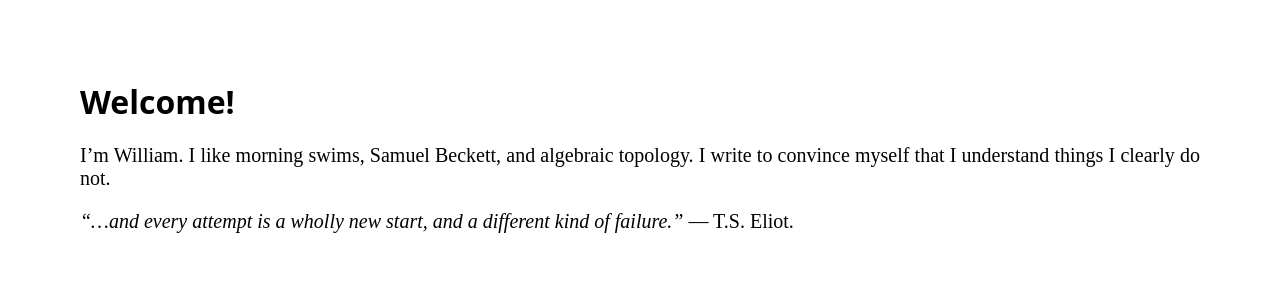
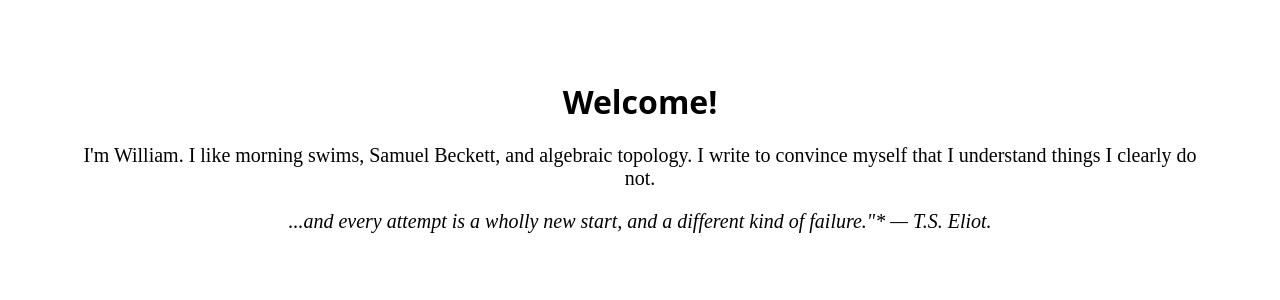
Before and after one commit to williamrygao/williamrygao.github.io, a Jekyll site: the page built from index.md, in a window 1280 px wide. Shown: the top 300 px of the page. Built offline with Jekyll 4.4.1, drawn with Linux system fonts in a browser that asks for light colours.

Commit message:
Update style.css

```diff
--- a/assets/css/style.css
+++ b/assets/css/style.css
@@ -11,9 +11,19 @@ h1 {
   font-family: 'Open Sans', Arial, sans-serif;
   font-weight: bold;
   color: #000;
+  text-align: center;
 }
 
 p {
   font-size: 1.25rem;
   color: #000;
 }
+
+.introduction {
+  text-align: center;
+}
+
+.quote {
+  text-align: center;
+  font-style: italic;
+}
--- a/index.md
+++ b/index.md
@@ -4,6 +4,6 @@ title: Home
 ---
 
 # Welcome!
-I'm William. I like morning swims, Samuel Beckett, and algebraic topology. I write to convince myself that I understand things I clearly do not.
+<p class="introduction"> I'm William. I like morning swims, Samuel Beckett, and algebraic topology. I write to convince myself that I understand things I clearly do not.</p>
 
-*"...and every attempt is a wholly new start, and a different kind of failure."* — T.S. Eliot.
+<p class="quote">...and every attempt is a wholly new start, and a different kind of failure."* — T.S. Eliot.</p>
```
